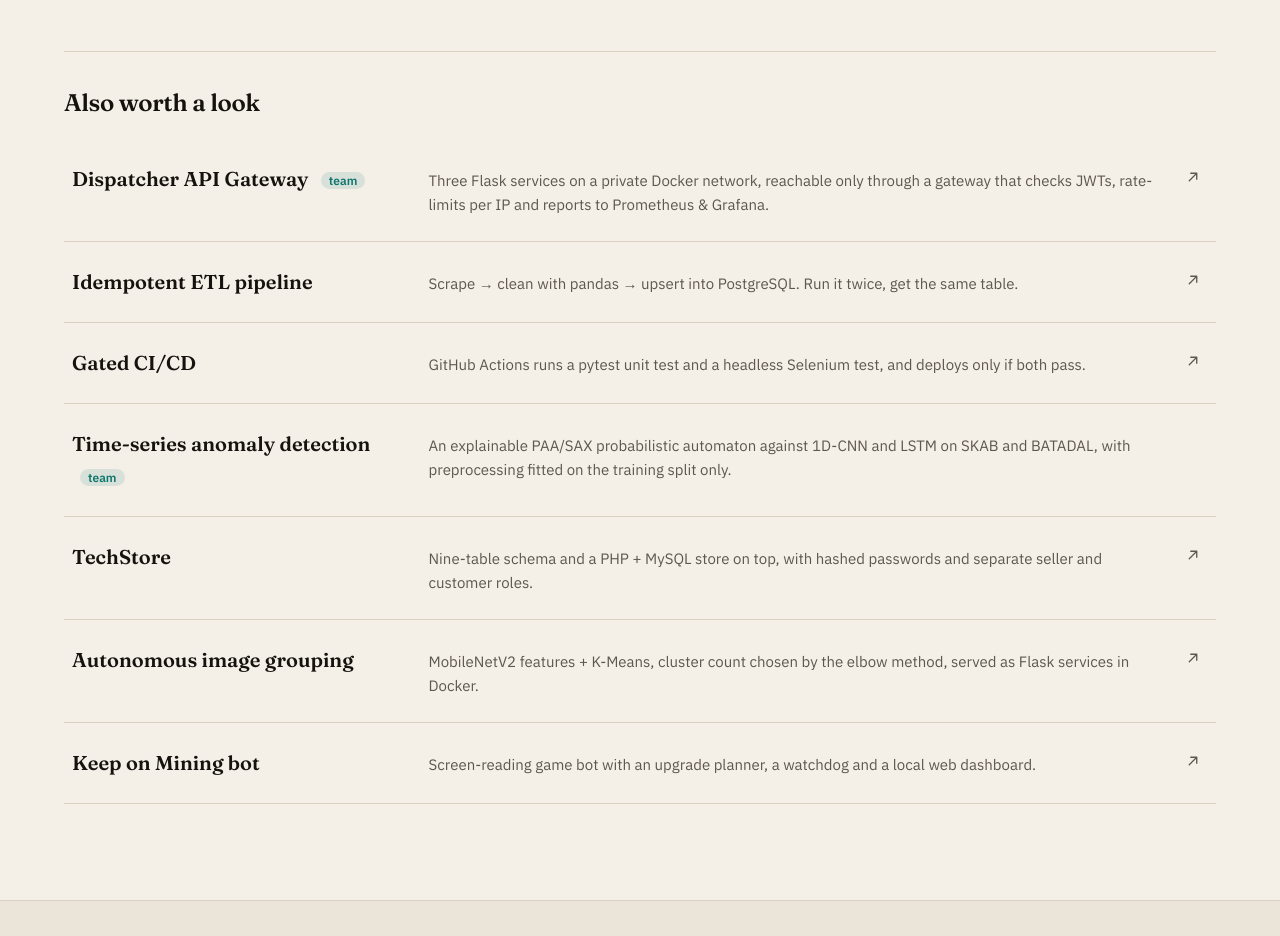
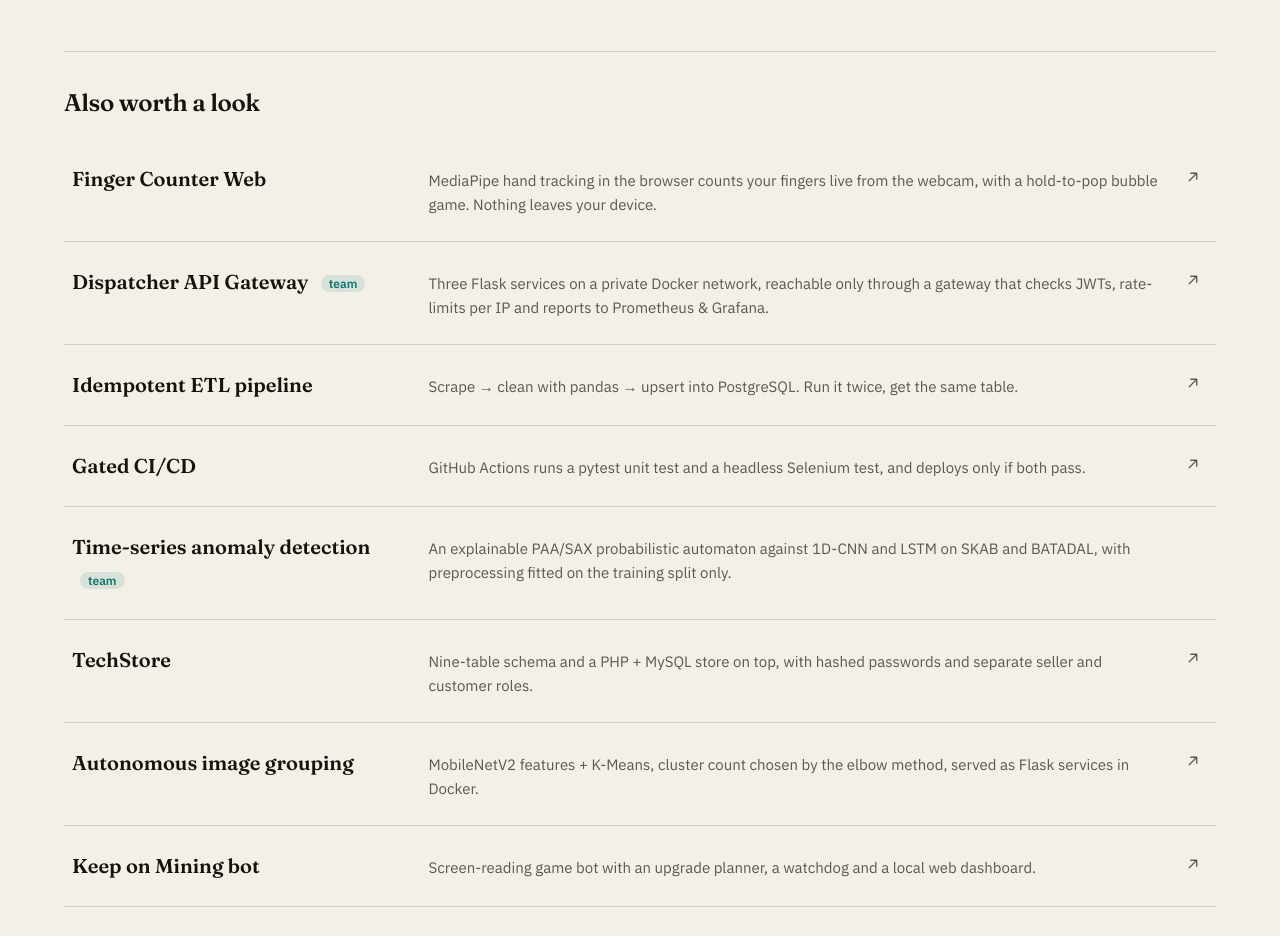
Before and after one commit to nuhregaibunsal/nuhregaibunsal.github.io, a plain HTML site: page index.html in a window 1280 px wide. Shown: the part 2540-3476 px from the top of the page. Drawn offline with Linux system fonts and the light colour scheme.

Commit message:
Add Finger Counter Web to the project list

```diff
--- a/index.html
+++ b/index.html
@@ -165,6 +165,13 @@
           <h3 class="more-title">Also worth a look</h3>
           <ul class="more-list">
             <li>
+              <a href="https://nuhregaibunsal.github.io/finger-counter-web/" target="_blank" rel="noopener">
+                <span class="more-name">Finger Counter Web</span>
+                <span class="more-desc">MediaPipe hand tracking in the browser counts your fingers live from the webcam, with a hold-to-pop bubble game. Nothing leaves your device.</span>
+                <svg class="icon"><use href="#i-arrow" /></svg>
+              </a>
+            </li>
+            <li>
               <a href="https://github.com/EmirKaraman24/dispatcher-api-gateway" target="_blank" rel="noopener">
                 <span class="more-name">Dispatcher API Gateway <span class="team">team</span></span>
                 <span class="more-desc">Three Flask services on a private Docker network, reachable only through a gateway that checks JWTs, rate-limits per IP and reports to Prometheus & Grafana.</span>
```
